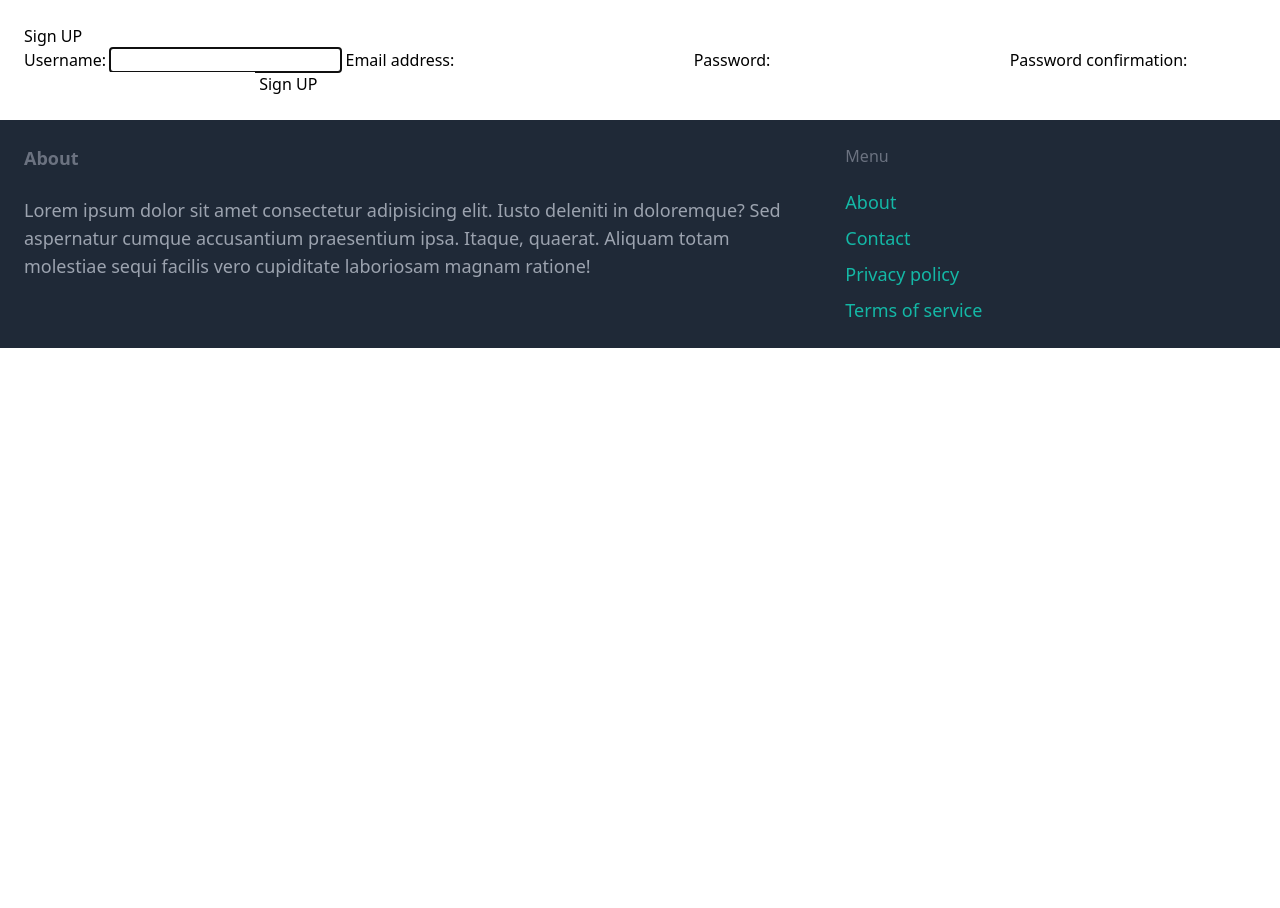
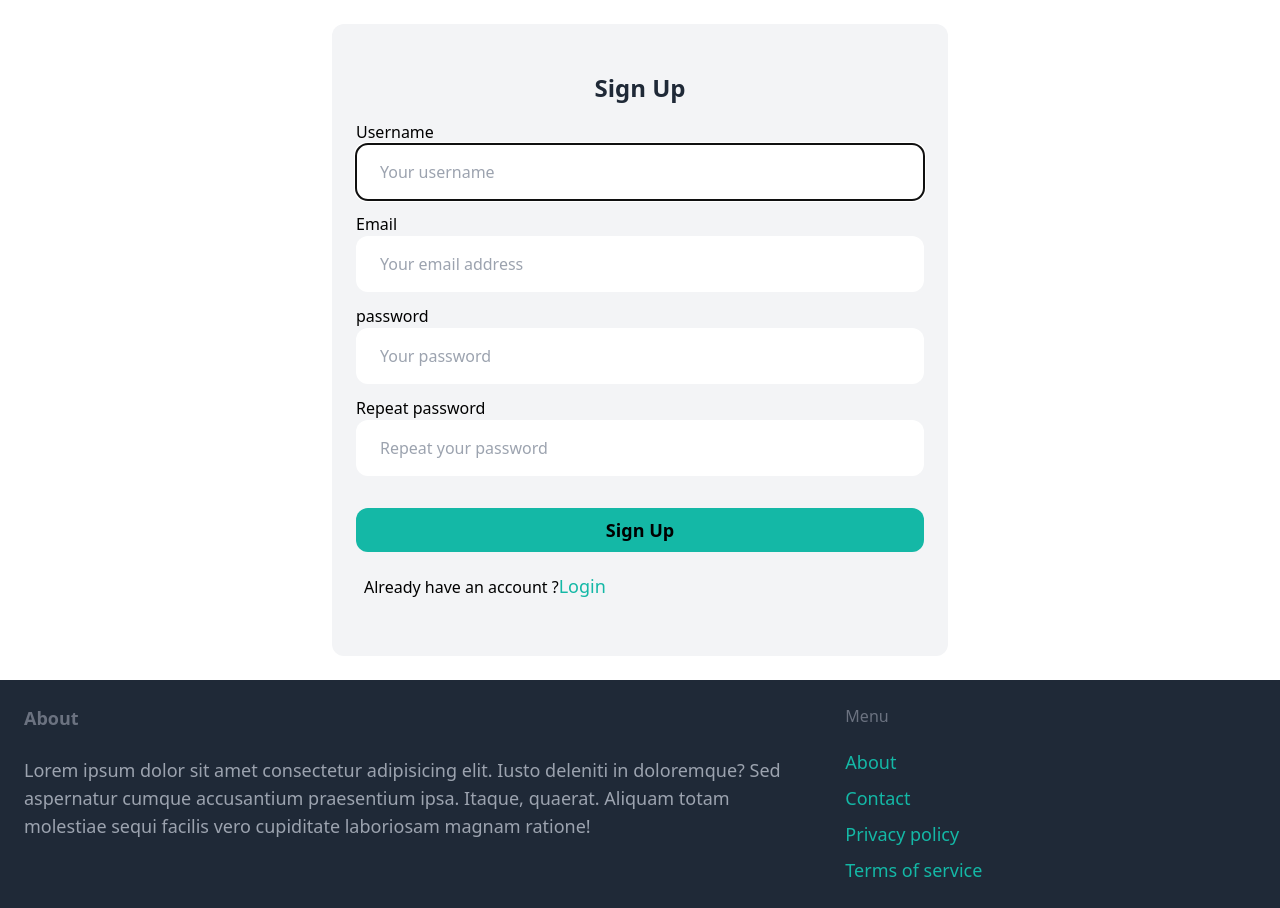
Before and after one commit to ZablonOigo/gallery, a Django app: page /user/register/ in a window 1280 px wide. Shown: the part 77-985 px from the top of the page. Before the commit the page ends 425 px from the top, so only its background shows below. Run offline with Django 4.2, Linux system fonts and the light colour scheme; some libraries are stand-ins or nearby versions.

```diff
--- a/user/forms.py
+++ b/user/forms.py
@@ -2,11 +2,35 @@ from django import forms
 from django.contrib.auth.forms import UserCreationForm
 from django.contrib.auth.models import User
 
+INPUT_CLASSES='w-full px-6 py-4 rounded-xl'
 class LoginForm(forms.Form):
-    username=forms.CharField(max_length=60)
-    password=forms.CharField(max_length=60, widget=forms.PasswordInput)
+    username=forms.CharField(max_length=60, widget=forms.TextInput(attrs={
+        'placeholder':'Enter your username ',
+        'class':'w-full px-6 py-4 rounded-xl',
+    }))
+    password=forms.CharField(max_length=60, widget=forms.PasswordInput(attrs={
+        'placeholder':'Enter your password',
+        'class':'w-full py-4 px-6 rounded-xl '
+    }))
 
 class RegisterForm(UserCreationForm):
     class Meta:
         model=User
         fields=['username','email','password1','password2']
+
+    username=forms.CharField(widget=forms.TextInput(attrs={
+        'placeholder':'Your username',
+        'class':'w-full py-4 px-6 rounded-xl'
+    }))
+    email=forms.CharField(widget=forms.EmailInput(attrs={
+        'placeholder':'Your email address',
+        'class':'w-full py-4 px-6 rounded-xl'
+    }))
+    password1=forms.CharField(widget=forms.PasswordInput(attrs={
+        'placeholder':'Your password',
+        'class':'w-full py-4 px-6 rounded-xl'
+    }))
+    password2=forms.CharField(widget=forms.PasswordInput(attrs={
+        'placeholder':'Repeat your password',
+        'class':'w-full py-4 px-6 rounded-xl'
+    }))
--- a/user/templates/user/sign_up.html
+++ b/user/templates/user/sign_up.html
@@ -1,20 +1,38 @@
 {% extends 'photo/base.html'%}
 
 {% block content %}
-<h2>Sign UP</h2>
-<form action="" method="post">
-    {% csrf_token %}
-    {% for field in form %}
-     {% if field.errors %}
-     <ul class="errorlist">
-        {% for error in field.errors %}
-        <li>{{error}}</li>
-        {% endfor %}
+<div class="w-1/2 mx-auto bg-gray-100 rounded-xl px-6 py-12">
+    <h2 class="mb-4 text-2xl font-semibold text-gray-800 text-center">Sign Up</h2>
+    <form action="" method="post">
+        {% csrf_token %}
+        {{form.non_field_errors }}
+        <div class="mb-3">
+            <label for="" class="inline-block">Username</label><br>
+            {{form.username}}
+        </div>
+        <div class="mb-3">
+            <label for="" class="inline-block">Email</label><br>
+            {{form.email}}
+        </div>
+        <div class="mb-3">
+            <label for="" class="inline-block">password</label><br>
+            {{form.password1}}
+        </div>
+        <div class="mb-3">
+            <label for="" class="inline-block">Repeat password</label><br>
+            {{form.password2}}
+        </div>
+        {% if form.errors or form.non_field_errors %}
+        <div class="mb-3 p-6 bg-red-100 rounded-xl">
+            {% for field in form %}
+            {{field.errors}}
+               {% endfor %}
+               {{ form.non_filed_errors }}
+        </div>
         {% endif %}
-     </ul>
-     {{field.label_tag }}
-     {{field}}
-     {% endfor %}
-    <input type="submit" value="Sign UP">
-</form>
+        <input type="submit" value="Sign Up" class="mt-5 w-full px-4 py-2 rounded-xl  text-lg font-semibold bg-teal-500 hover:bg-teal-800">
+    </form>
+    <p class="mt-3 py-2 px-2 mx-auto">Already have an account ?<a href="{% url 'user:login' %}" class="text-lg text-teal-500 hover:text-teal-700">Login</a></p>
+</div>
+
 {% endblock %}
```
Also changed, not shown: user/templates/user/login.html (+14 -6 lines), db.sqlite3.
